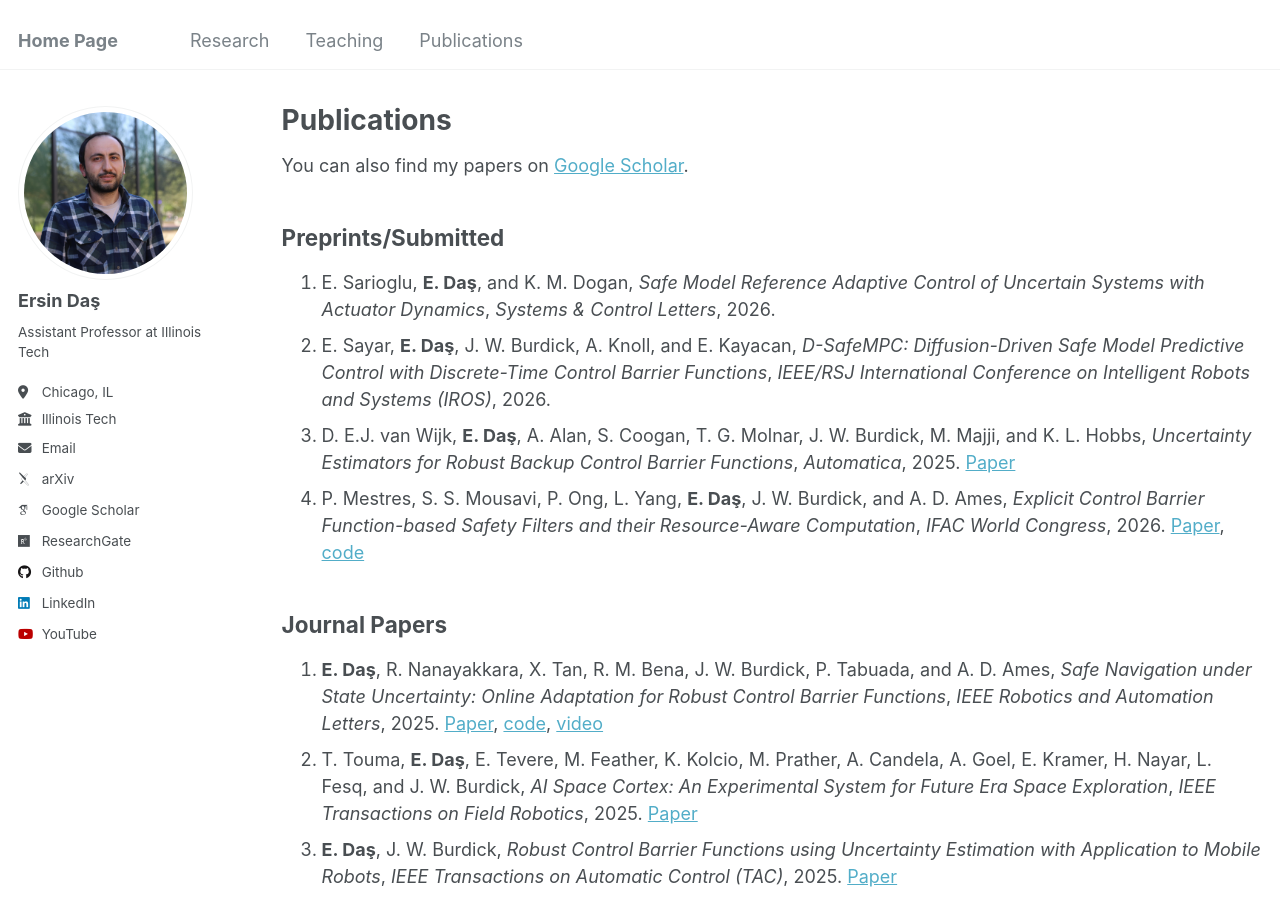
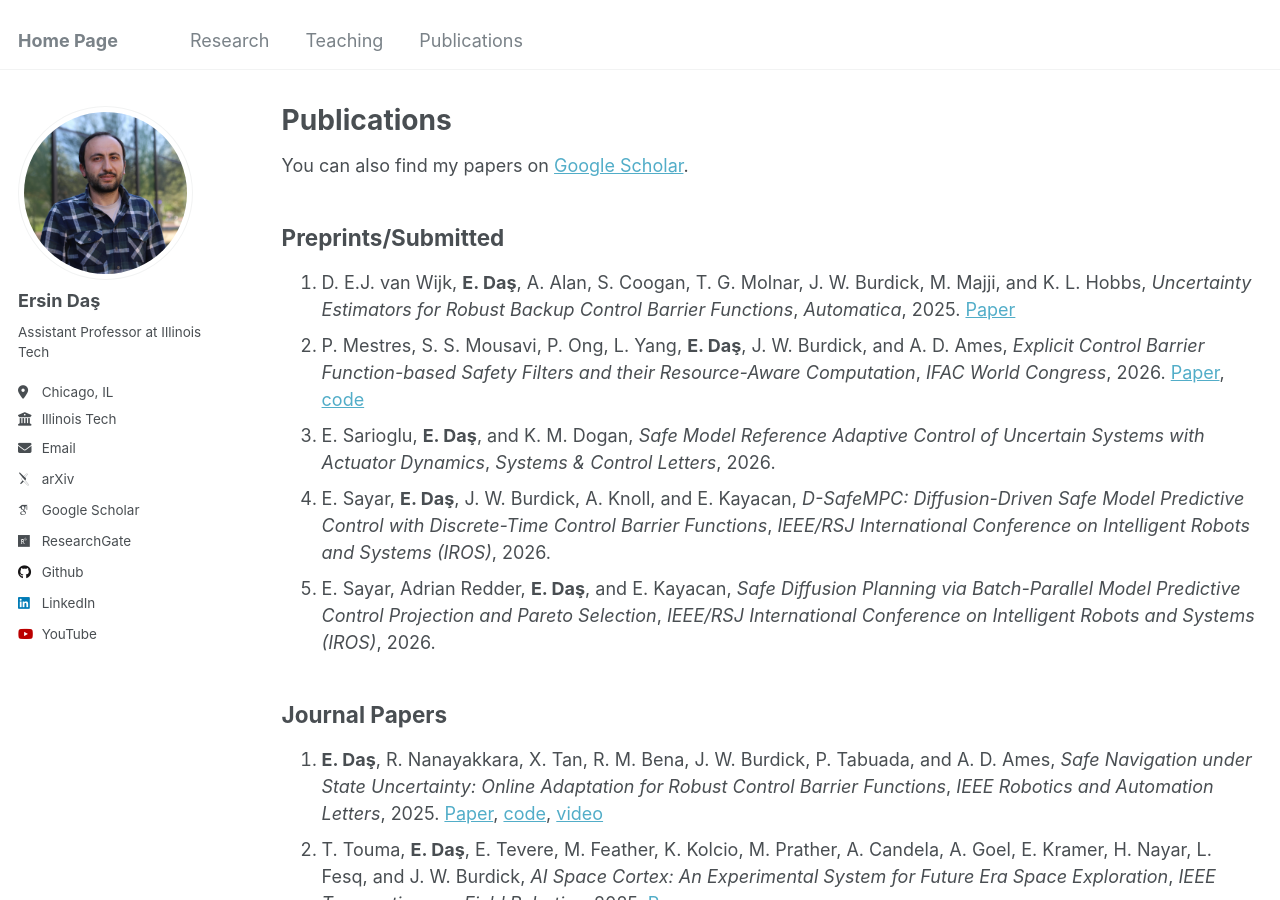
Before and after one commit to ersindas/ersindas.github.io, a Jekyll site: the page built from _pages/publications.md, in a window 1280 px wide and 900 px high. Built offline with Jekyll 4.4.1, drawn with Linux system fonts in a browser that asks for light colours; some web fonts are replaced.

Commit message:
Update publications list with new entries

```diff
--- a/_pages/publications.md
+++ b/_pages/publications.md
@@ -8,11 +8,12 @@ author_profile: true
  <div class="wordwrap">You can also find my papers on <a href="{{site.author.googlescholar}}">Google Scholar</a>.
 
 ## Preprints/Submitted
-1. E. Sarioglu, **E. Daş**, and K. M. Dogan, *Safe Model Reference Adaptive Control of Uncertain Systems with
+1. D. E.J. van Wijk, **E. Daş**, A. Alan, S. Coogan, T. G. Molnar, J. W. Burdick, M. Majji, and K. L. Hobbs, *Uncertainty Estimators for Robust Backup Control Barrier Functions*, *Automatica*, 2025. [Paper](https://arxiv.org/pdf/2503.15734)
+2. P. Mestres, S. S. Mousavi, P. Ong, L. Yang, **E. Daş**, J. W. Burdick, and A. D. Ames, *Explicit Control Barrier Function-based Safety Filters and their Resource-Aware Computation*, *IFAC World Congress*, 2026. [Paper](https://arxiv.org/pdf/2512.10118), [code](https://github.com/ersindas/Quadrotor_CBF)
+3. E. Sarioglu, **E. Daş**, and K. M. Dogan, *Safe Model Reference Adaptive Control of Uncertain Systems with
 Actuator Dynamics*, *Systems & Control Letters*, 2026.
-2. E. Sayar, **E. Daş**, J. W. Burdick, A. Knoll, and E. Kayacan, *D-SafeMPC: Diffusion-Driven Safe Model Predictive Control with Discrete-Time Control Barrier Functions*, *IEEE/RSJ International Conference on Intelligent Robots and Systems (IROS)*, 2026.
-3. D. E.J. van Wijk, **E. Daş**, A. Alan, S. Coogan, T. G. Molnar, J. W. Burdick, M. Majji, and K. L. Hobbs, *Uncertainty Estimators for Robust Backup Control Barrier Functions*, *Automatica*, 2025. [Paper](https://arxiv.org/pdf/2503.15734)
-4. P. Mestres, S. S. Mousavi, P. Ong, L. Yang, **E. Daş**, J. W. Burdick, and A. D. Ames, *Explicit Control Barrier Function-based Safety Filters and their Resource-Aware Computation*, *IFAC World Congress*, 2026. [Paper](https://arxiv.org/pdf/2512.10118), [code](https://github.com/ersindas/Quadrotor_CBF)
+4. E. Sayar, **E. Daş**, J. W. Burdick, A. Knoll, and E. Kayacan, *D-SafeMPC: Diffusion-Driven Safe Model Predictive Control with Discrete-Time Control Barrier Functions*, *IEEE/RSJ International Conference on Intelligent Robots and Systems (IROS)*, 2026.
+5. E. Sayar, Adrian Redder, **E. Daş**, and E. Kayacan, *Safe Diffusion Planning via Batch-Parallel Model Predictive Control Projection and Pareto Selection*, *IEEE/RSJ International Conference on Intelligent Robots and Systems (IROS)*, 2026.
 
 ## Journal Papers
 1. **E. Daş**, R. Nanayakkara, X. Tan, R. M. Bena, J. W. Burdick, P. Tabuada, and A. D. Ames, *Safe Navigation under State Uncertainty: Online Adaptation for Robust Control Barrier Functions*, *IEEE Robotics and Automation Letters*, 2025. [Paper](https://arxiv.org/pdf/2508.19159), [code](https://github.com/ersindas/robust-CBFs), [video](https://youtu.be/tTNu-Etm0SU)
```
